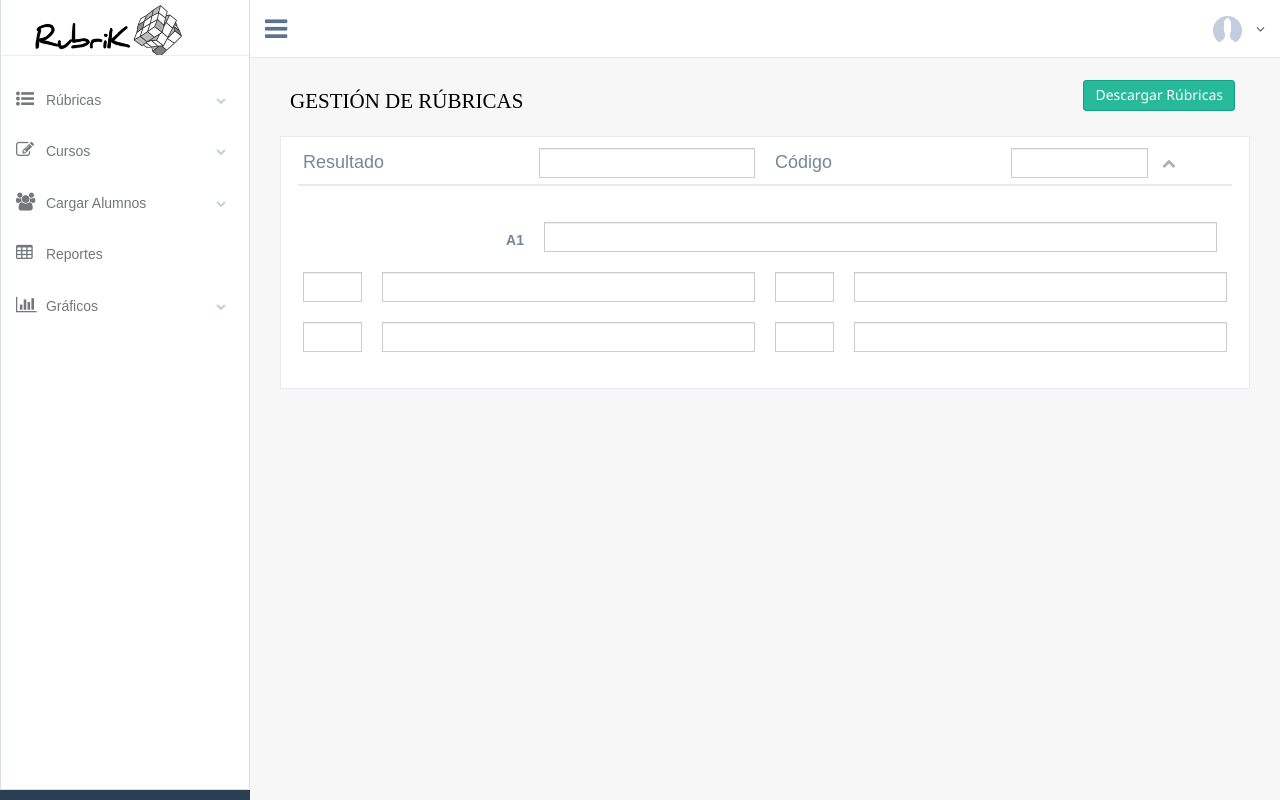
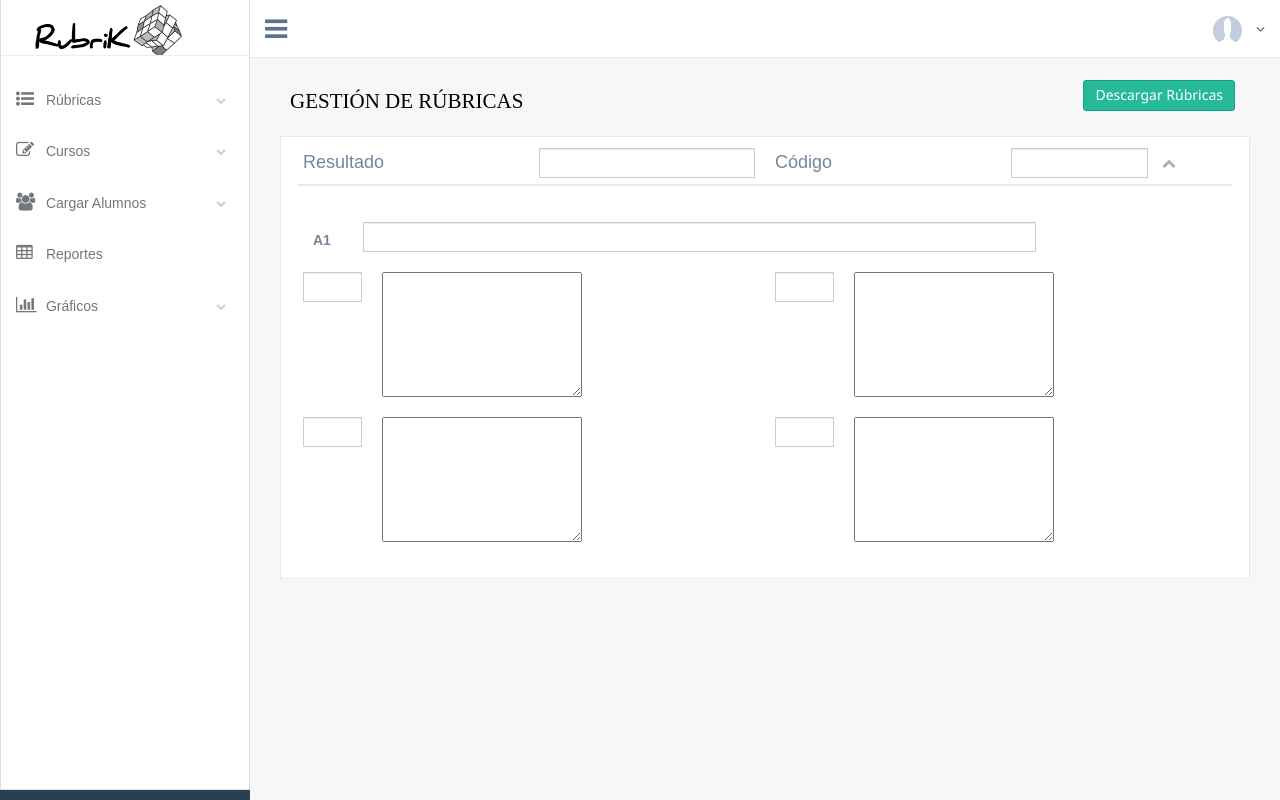
Before and after one commit to LuisAranaM/Software-theBroCode, a Laravel app: page /rubricas/gestion in a window 1280 px wide. Run offline with Laravel 8, Linux system fonts and the light colour scheme; data that the repository does not hold is empty; parts of the project's set-up code (start-up, migrations or seed data) failed here and were passed over.

Commit message:
avance rubricas

```diff
--- a/resources/views/rubricas/gestion.blade.php
+++ b/resources/views/rubricas/gestion.blade.php
@@ -56,7 +56,7 @@
       <form class="form-horizontal form-label-left">
 
         <div class="form-group">
-          <label class="control-label col-md-3 col-sm-3 col-xs-3">A1</label>
+          <label class="control-label col-md-3 col-sm-3 col-xs-3" style="text-align: left; padding-right: 5px; width: 50px">A1</label>
           <div class="col-md-9 col-sm-9 col-xs-9">
             <input type="text" class="form-control pText" name="empresabean.codempresa" id="txtcodigo" required="required">
           </div>
@@ -67,13 +67,13 @@
               <input type="text" class="form-control pText" name="empresabean.codempresa" id="txtcodigo" required="required">
             </div>
             <div class="col-md-5  col-sx-5">
-              <input type="text" class="form-control pText" name="empresabean.codempresa" id="txtcodigo" required="required">
+              <textarea name="Text1" cols="40" rows="5"></textarea>
             </div>
             <div class="col-md-1  col-sx-1">
               <input type="text" class="form-control pText" name="empresabean.codempresa" id="txtcodigo" required="required">
             </div>
             <div class="col-md-5  col-sx-5">
-              <input type="text" class="form-control pText" name="empresabean.codempresa" id="txtcodigo" required="required">
+              <textarea name="Text1" cols="40" rows="5"></textarea>
             </div>
 
           </div>
@@ -82,13 +82,13 @@
               <input type="text" class="form-control pText" name="empresabean.codempresa" id="txtcodigo" required="required">
             </div>
             <div class="col-md-5">
-              <input type="text" class="form-control pText" name="empresabean.codempresa" id="txtcodigo" required="required">
+              <textarea name="Text1" cols="40" rows="5"></textarea>
             </div>
             <div class="col-md-1">
               <input type="text" class="form-control pText" name="empresabean.codempresa" id="txtcodigo" required="required">
             </div>
             <div class="col-md-5">
-              <input type="text" class="form-control pText" name="empresabean.codempresa" id="txtcodigo" required="required">
+              <textarea name="Text1" cols="40" rows="5"></textarea>
             </div>
           </div>
 
```
